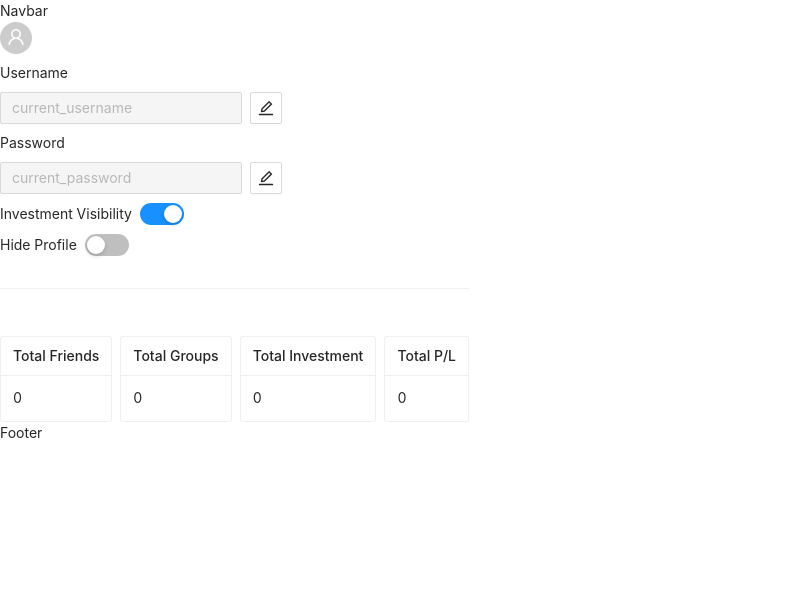
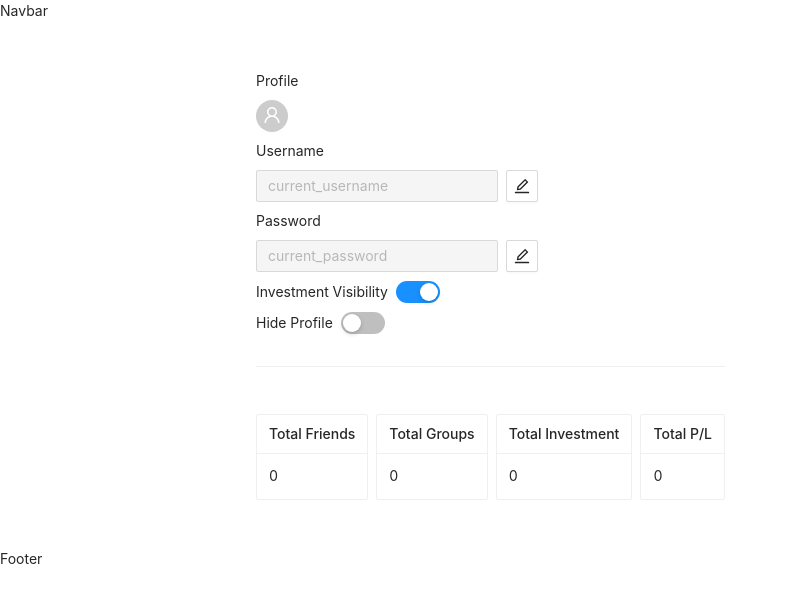
Before and after one commit to agiledev-students-fall2022/final-project-team-almaal, a React (Create React App) app in the folder front-end/: page /profile in a window 1280 px wide. Shown: the top 602 px of the page, without its empty margins (0-788 px from the left). Built offline with nearby package versions, Linux system fonts and the light colour scheme.

Commit message:
started profile page css

```diff
--- /dev/null
+++ b/front-end/src/routes/Profile.css
@@ -0,0 +1,8 @@
+.container {
+    width: 60%;
+    margin: 3rem auto;
+}
+
+*{
+    max-width: 500;
+}
--- a/front-end/src/routes/Profile.jsx
+++ b/front-end/src/routes/Profile.jsx
@@ -1,6 +1,7 @@
 import React, {useState} from 'react'
 import { Typography, Space, Divider, Avatar,Button, Input, Switch, Card, List, Tooltip } from 'antd';
 import { EditOutlined, UserOutlined } from '@ant-design/icons';
+import styles from './Friends.module.css'
 
 const { Tab } = Input
 const { ProfilePic } = Avatar;
@@ -19,7 +20,8 @@ const Profile = ({total_friends=0, total_groups=0, total_investment=0, total_pl=
         }
 
         return(
-        <div>
+        <div className={styles.container}>
+            <Typography level={2} className={styles.title}>Profile</Typography>
             <Space direction="vertical">
                 <Avatar icon={<UserOutlined />}/>
                 Username
```
